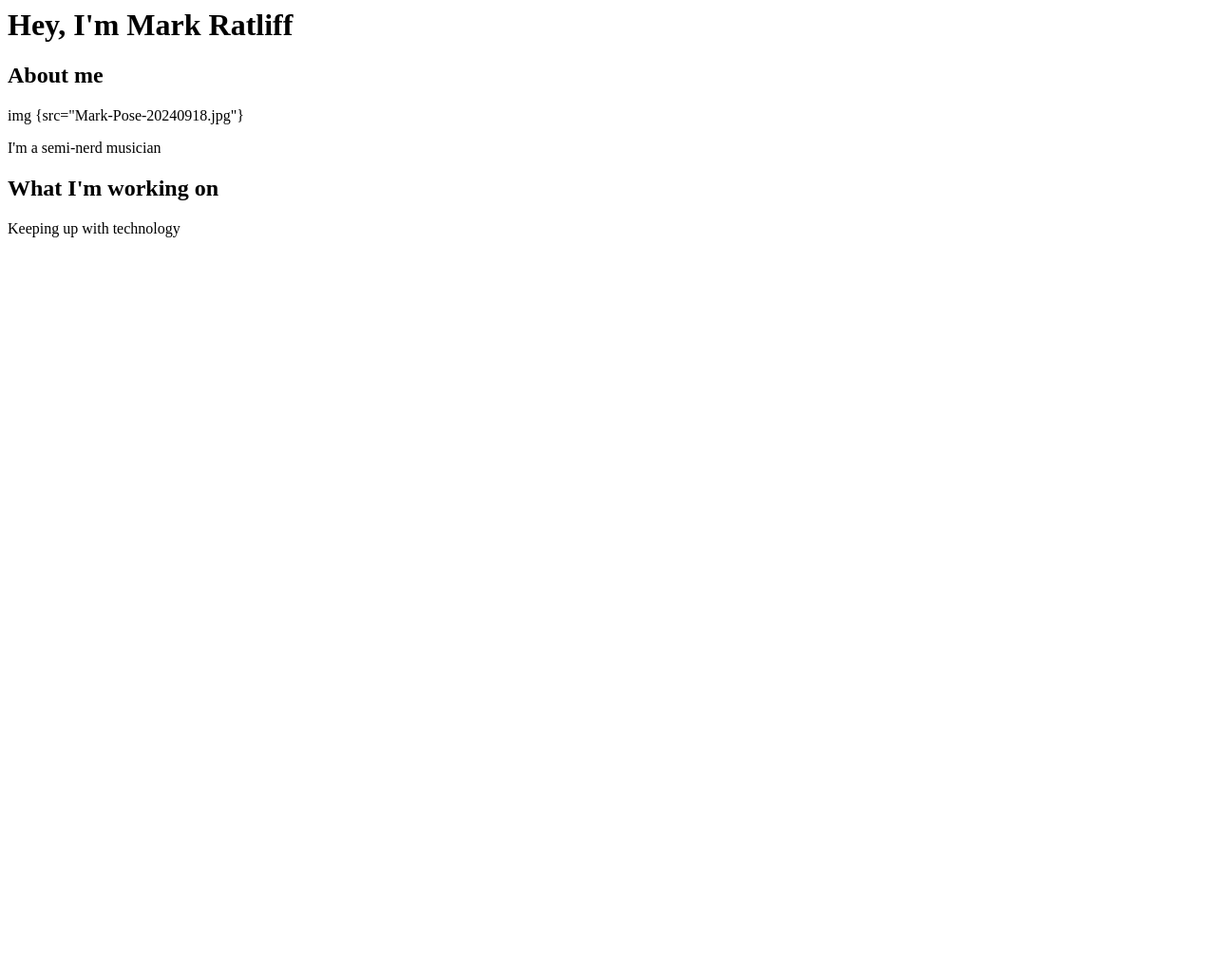
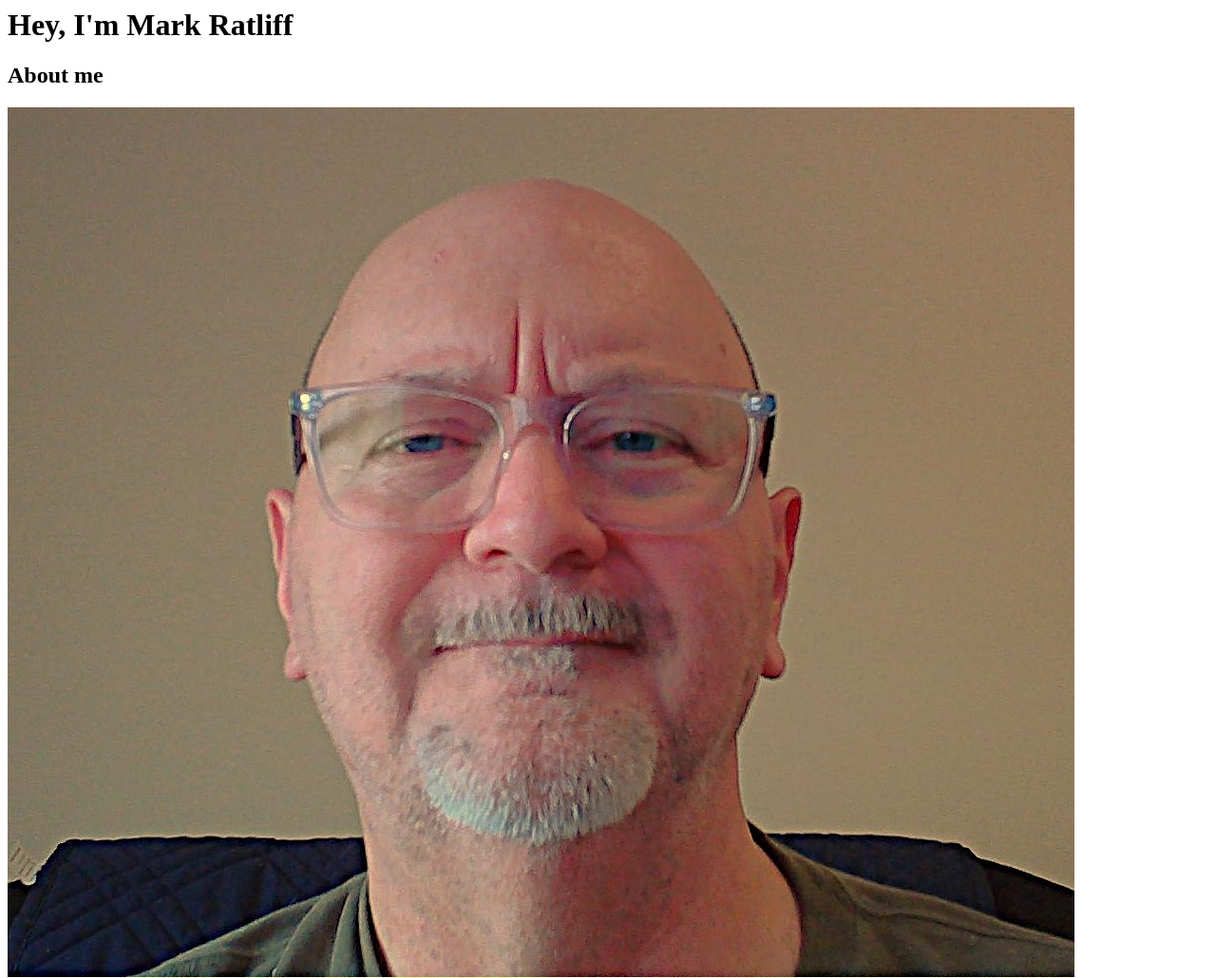
Before and after one commit to ratliffm/mywebsite, a plain HTML site: page index.html in a window 1280 px wide. Shown: the top 1030 px of the page at 95% size. Before the commit the page ends 800 px from the top, so only its background shows below. Drawn offline with Linux system fonts and the light colour scheme.

Commit message:
Update index.html

```diff
--- a/index.html
+++ b/index.html
@@ -4,7 +4,7 @@
     </h1>
     <body>
         <h2>About me</h2>
-        img {src="Mark-Pose-20240918.jpg"}
+        <img src="Mark-Pose-20240918.jpg">
         <p>
             I'm a semi-nerd musician
         </p>
```
